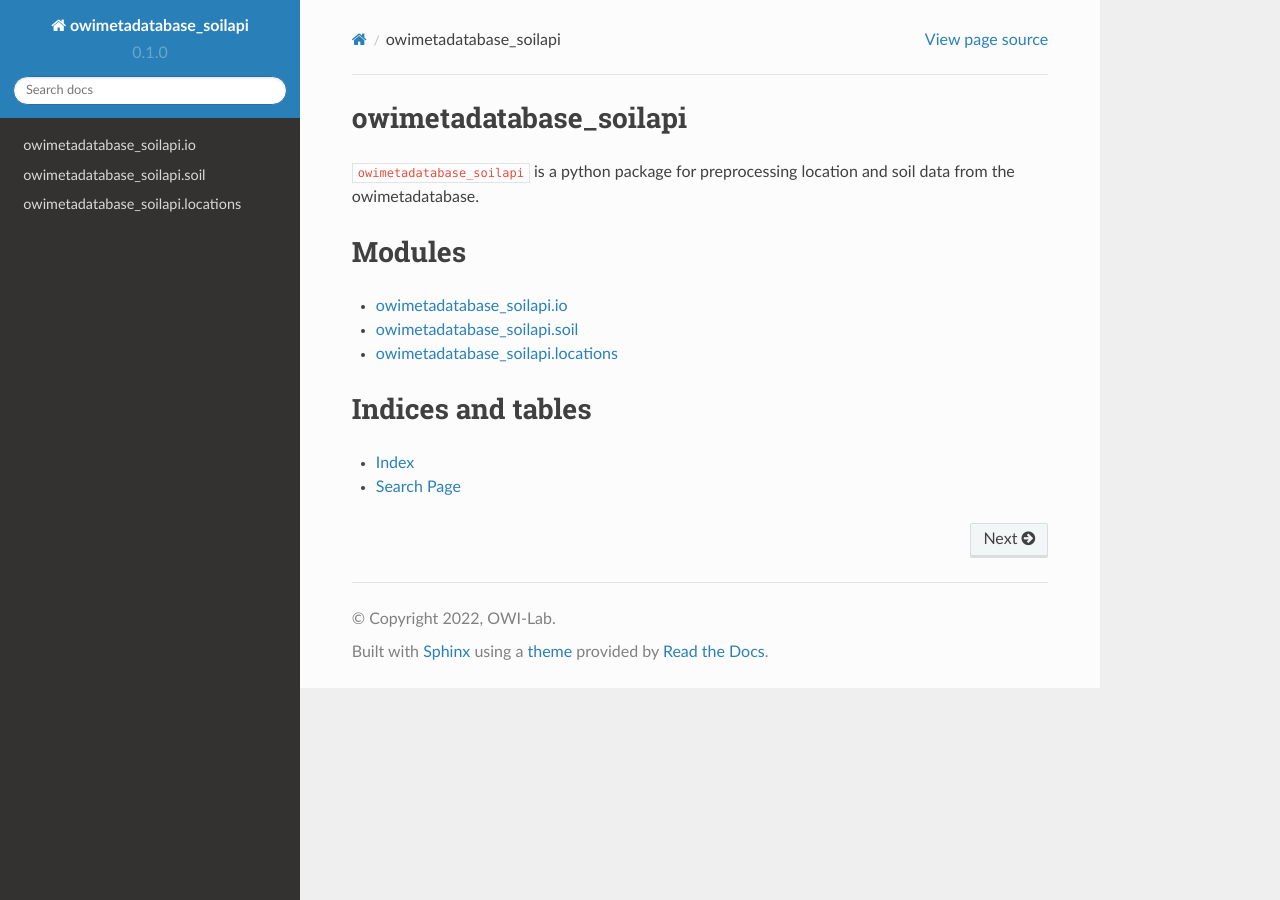
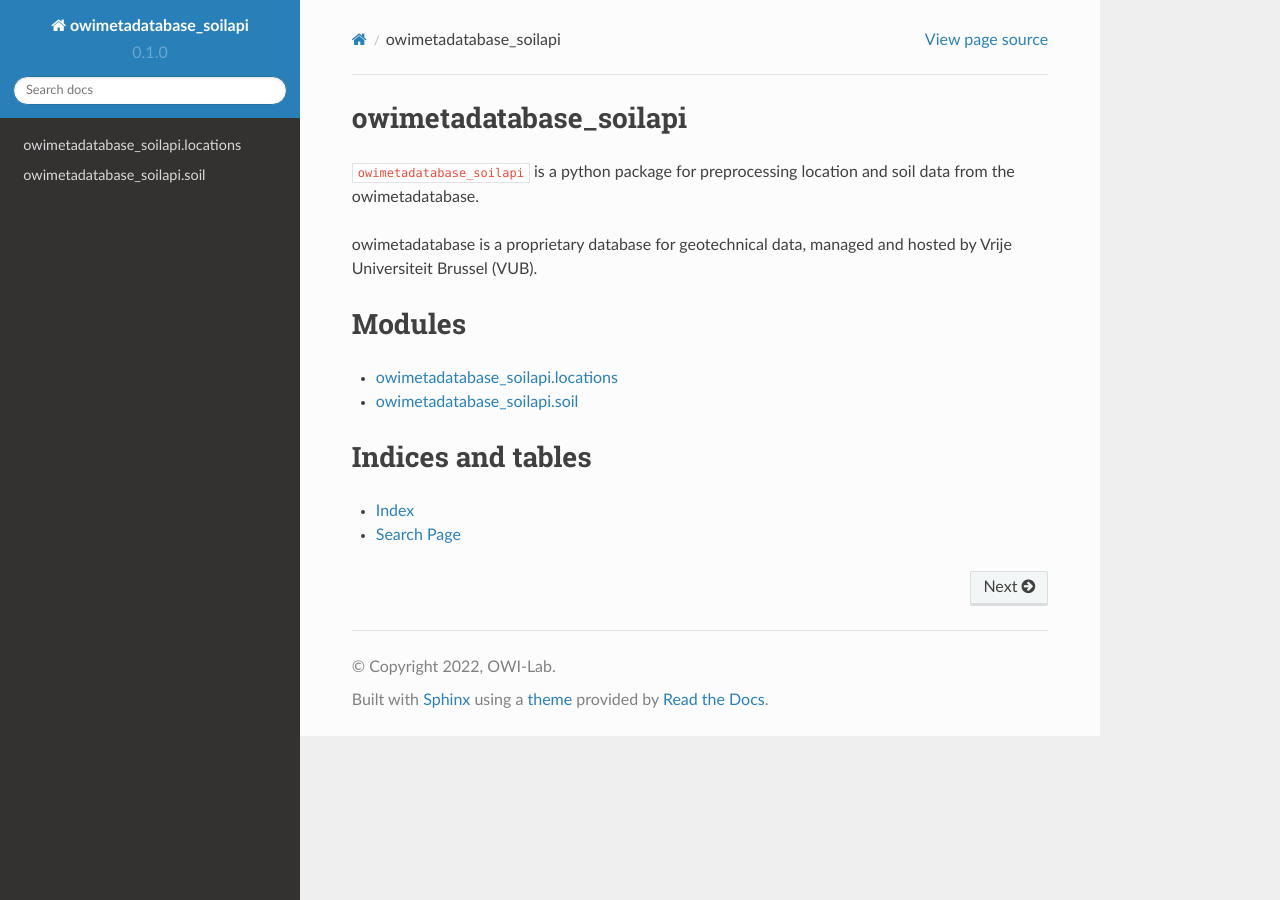
Before and after one commit to OWI-Lab/owimetadatabase_soilapi, a Sphinx documentation site: the page built from docs/source/index.rst, in a window 1280 px wide. Built offline with Sphinx 7.4.7 and the Read the Docs theme 2.0.0, drawn with Linux system fonts in a browser that asks for light colours.

Commit message:
Small change to documentation

```diff
--- a/docs/source/index.rst
+++ b/docs/source/index.rst
@@ -2,15 +2,17 @@ owimetadatabase_soilapi
 ========================
 
 ``owimetadatabase_soilapi`` is a python package for preprocessing location and soil data from the owimetadatabase.
+
+owimetadatabase is a proprietary database for geotechnical data, managed and hosted by Vrije Universiteit Brussel (VUB).
 
 Modules
 =========
 .. toctree::
    :maxdepth: 2
 
-   modules/owimetadatabase_soilapi.io
+   modules/owimetadatabase_soilapi.locations
    modules/owimetadatabase_soilapi.soil
-   modules/owimetadatabase_soilapi.locations
+
 
 Indices and tables
 ==================
```
